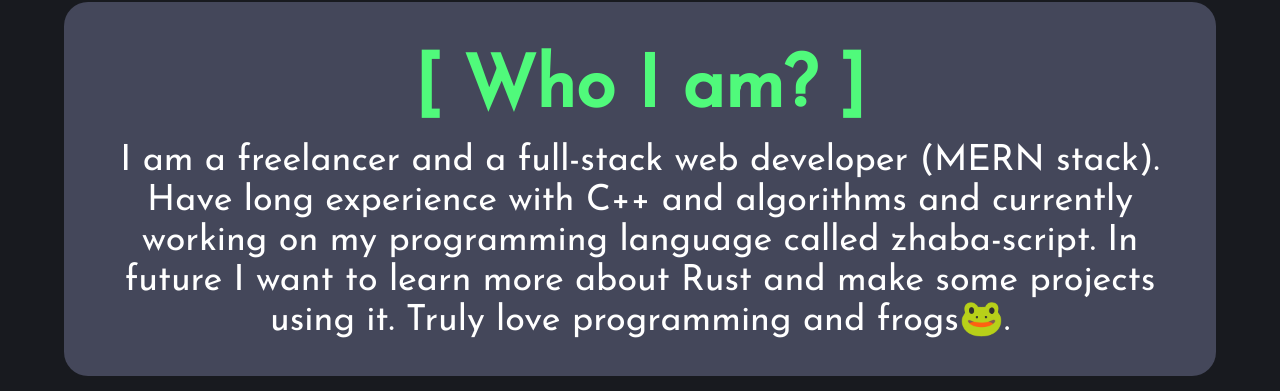
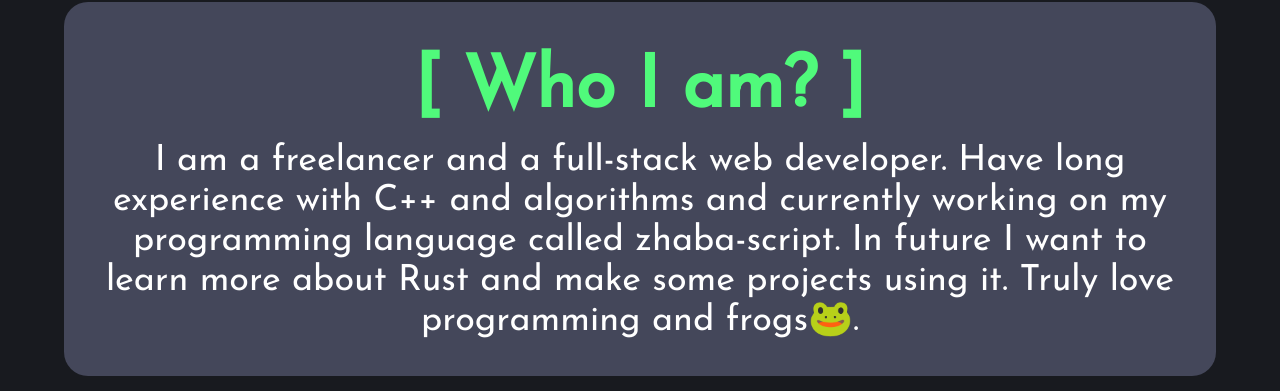
Before and after one commit to Wgmlgz/portfolio, a React (Create React App) app: page / in a window 1280 px wide. Shown: the part 862-1253 px from the top of the page. Built offline with nearby package versions, Linux system fonts and the light colour scheme; no server answers; a web font is replaced by a local one.

Commit message:
Update App.tsx

```diff
--- a/src/App.tsx
+++ b/src/App.tsx
@@ -35,7 +35,7 @@ export const App: FC = () => {
                   [ Who I am? ]
                 </p>
                 <p className='text-center self-center justify-self-center text-4xl'>
-                  I am a freelancer and a full-stack web developer (MERN stack).
+                  I am a freelancer and a full-stack web developer.
                   Have long experience with C++ and algorithms and currently
                   working on my programming language called zhaba-script. In future I
                   want to learn more about Rust and make some projects using it.
```
